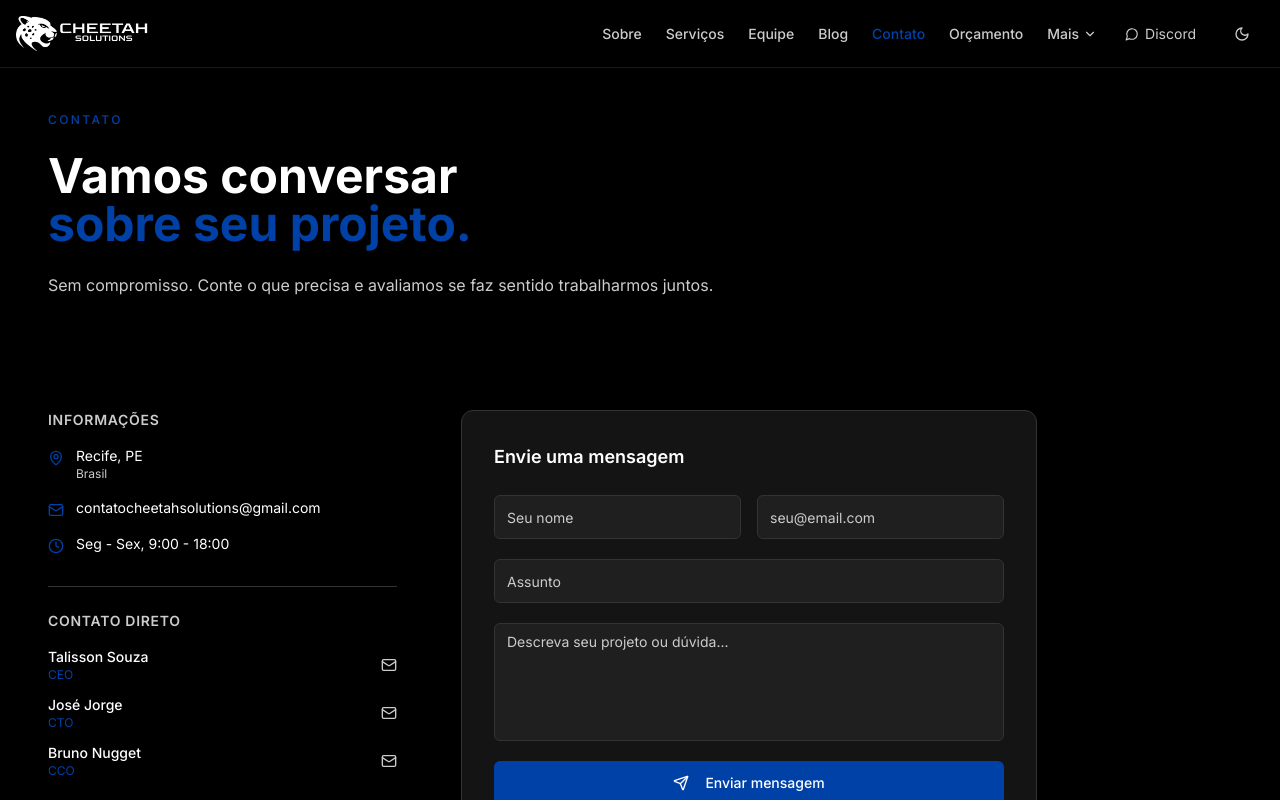
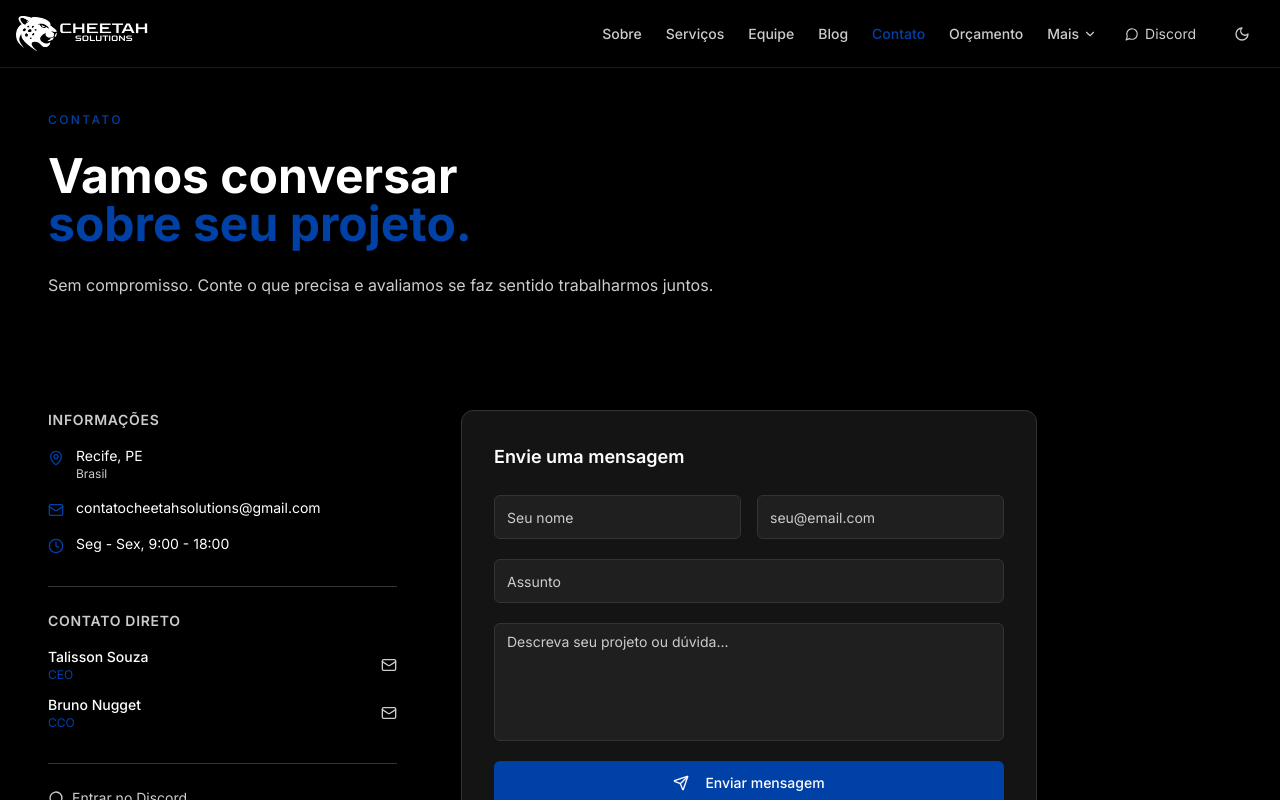
Before and after one commit to TalissonDeevv/websitecheetahinstitutional, a React (Vite) app: page /contato in a window 1280 px wide. Shown: the top 800 px of the page. Built offline with nearby package versions, Linux system fonts and the light colour scheme.

Commit message:
Update Contact.tsx

```diff
--- a/src/pages/Contact.tsx
+++ b/src/pages/Contact.tsx
@@ -36,8 +36,7 @@ const Contact = () => {
   };
 
   const leadership = [
-    { name: "Talisson Souza", role: "CEO", email: "talissondeveloper@gmail.com" },
-    { name: "José Jorge", role: "CTO", email: "J.jfalasco77@gmail.com" },
+    { name: "Talisson Souza", role: "CEO", email: "talinhodev@gmail.com" },
     { name: "Bruno Nugget", role: "CCO", email: "snoows2marina@outlook.com" },
   ];
 
```
